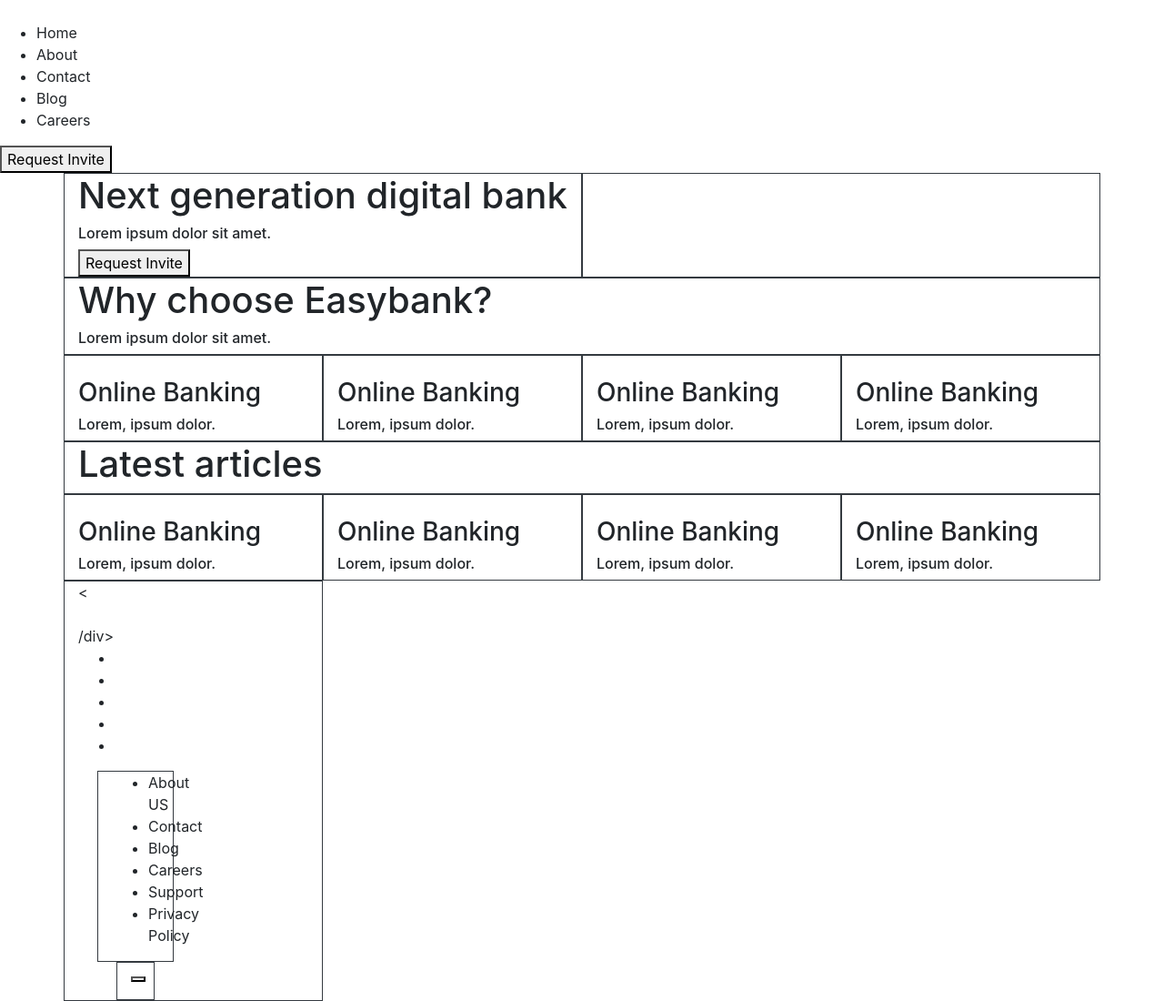
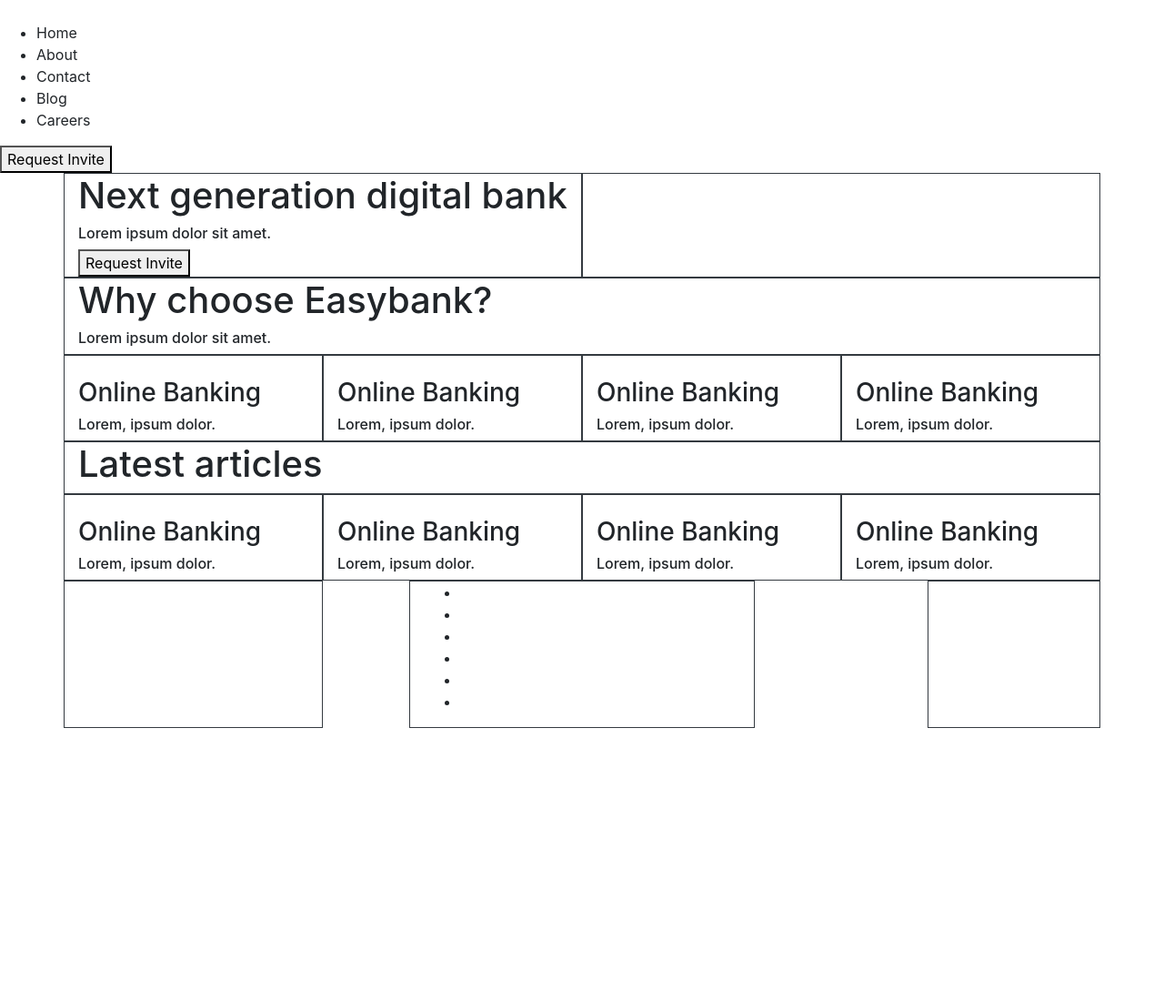
Before and after one commit to isillaure/moduleFront-Python, a plain HTML site: page s10-layout-bootstrap/index.html in a window 1280 px wide. Shown: the whole page at 91% size. After the commit the page ends 800 px from the top, so only its background shows below. Drawn offline with nearby package versions, Linux system fonts and the light colour scheme.

Commit message:
Layout corrections footer

```diff
--- a/s10-layout-bootstrap/index.html
+++ b/s10-layout-bootstrap/index.html
@@ -133,34 +133,17 @@
         <div class="row">
             <div class="container">
                 <div class="row">
-                    <div class="col-12 col-lg-3 border border-dark"><
-                        <section>
-                            <img src="" alt="">
-                        </section>/div>
-                        <section>
-                            <ul>
-                                <li></li>
-                                <li></li>
-                                <li></li>
-                                <li></li>
-                                <li></li>
-                            </ul>
-                        </section>
+                    <div class="col-12 col-lg-3 border border-dark"></div>
                     <div class="col-12 col-lg-4 offset-lg-1 border border-dark">
                         <ul>
-                        <li>About US</li>
-                        <li>Contact</li>
-                        <li>Blog</li>
-                        <li>Careers</li>
-                        <li>Support</li>
-                        <li>Privacy Policy</li></ul>
+                        <li></li>
+                        <li></li>
+                        <li></li>
+                        <li></li>
+                        <li></li>
+                        <li></li></ul>
                     </div>
-                    <div class="col-12 col-lg-2 offset-lg-2 border border-dark">
-                        <section>
-                            <button></button>
-                            <p></p>
-                        </section>
-                    </div>
+                    <div class="col-12 col-lg-2 offset-lg-2 border border-dark"></div>
                 </div>
             </div>
         </div>
```
